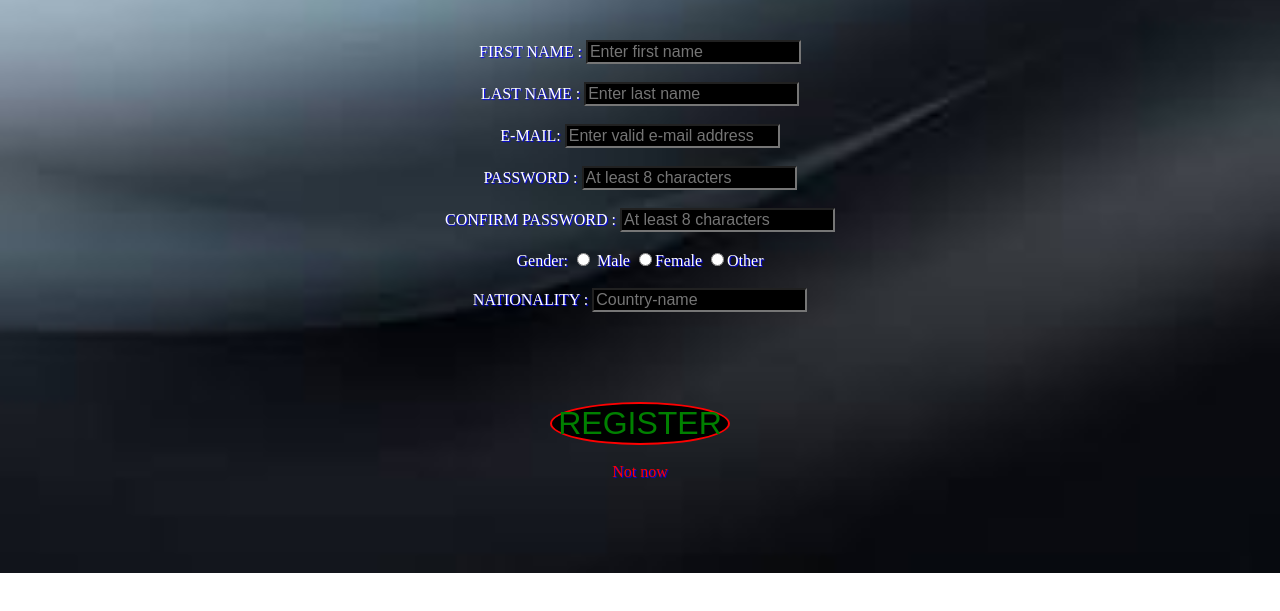
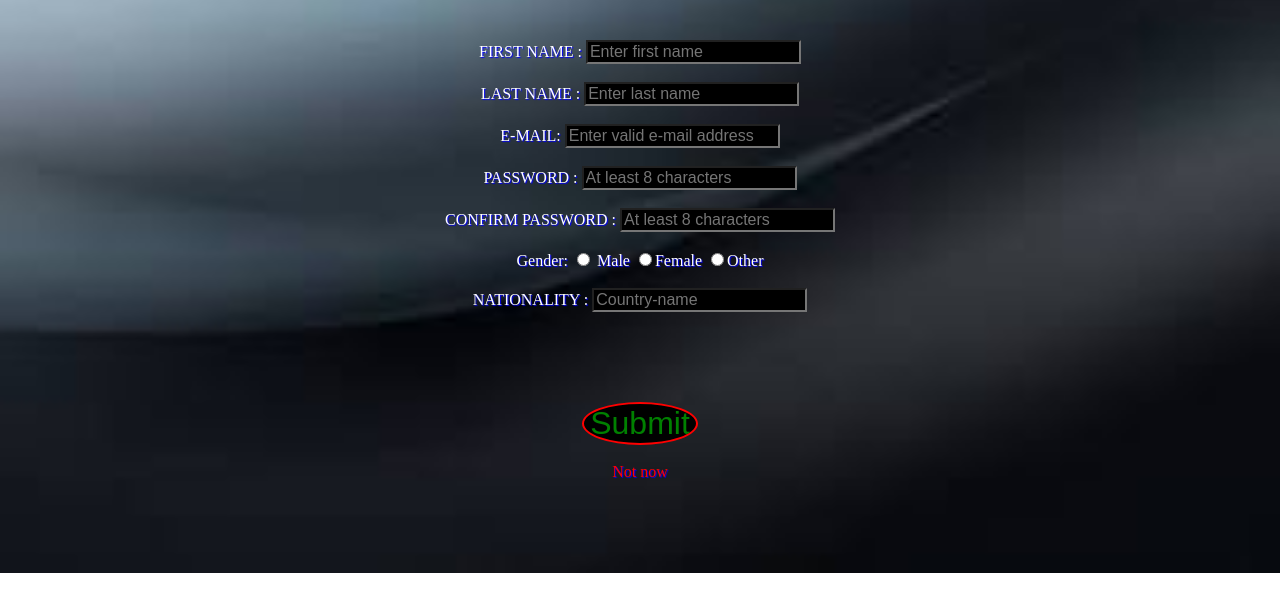
Before and after one commit to Fahim-Sifat/CODE_WITH_FAHIM-Learn-programming-languages, a plain HTML site: page register.html in a window 1280 px wide. Shown: the part 129-740 px from the top of the page. Drawn offline with Linux system fonts and the light colour scheme.

Commit message:
reg done

```diff
--- a/register.css
+++ b/register.css
@@ -35,14 +35,14 @@ input{
     background-color: black;
     font-size: medium;
 }
-.btn-success{
+.submit{
     font-size: xx-large;
     color: green;
     background-color: black;
     border: 2px solid red;
     border-radius: 50%;
 }
-.btn-success:hover{
+.submit:hover{
     cursor: pointer;
     background-color: white;
     color: black;
--- a/register.html
+++ b/register.html
@@ -44,7 +44,8 @@
 
 
         <br><br><br><br>
-        <button type="button" class="btn btn-success">REGISTER</button><br><br>
+        <input type="submit" class="submit" name="submit">
+        <br><br>
         <a href="signup.html" class="notnow">Not now</a>
     </ul>
 </form>
```
